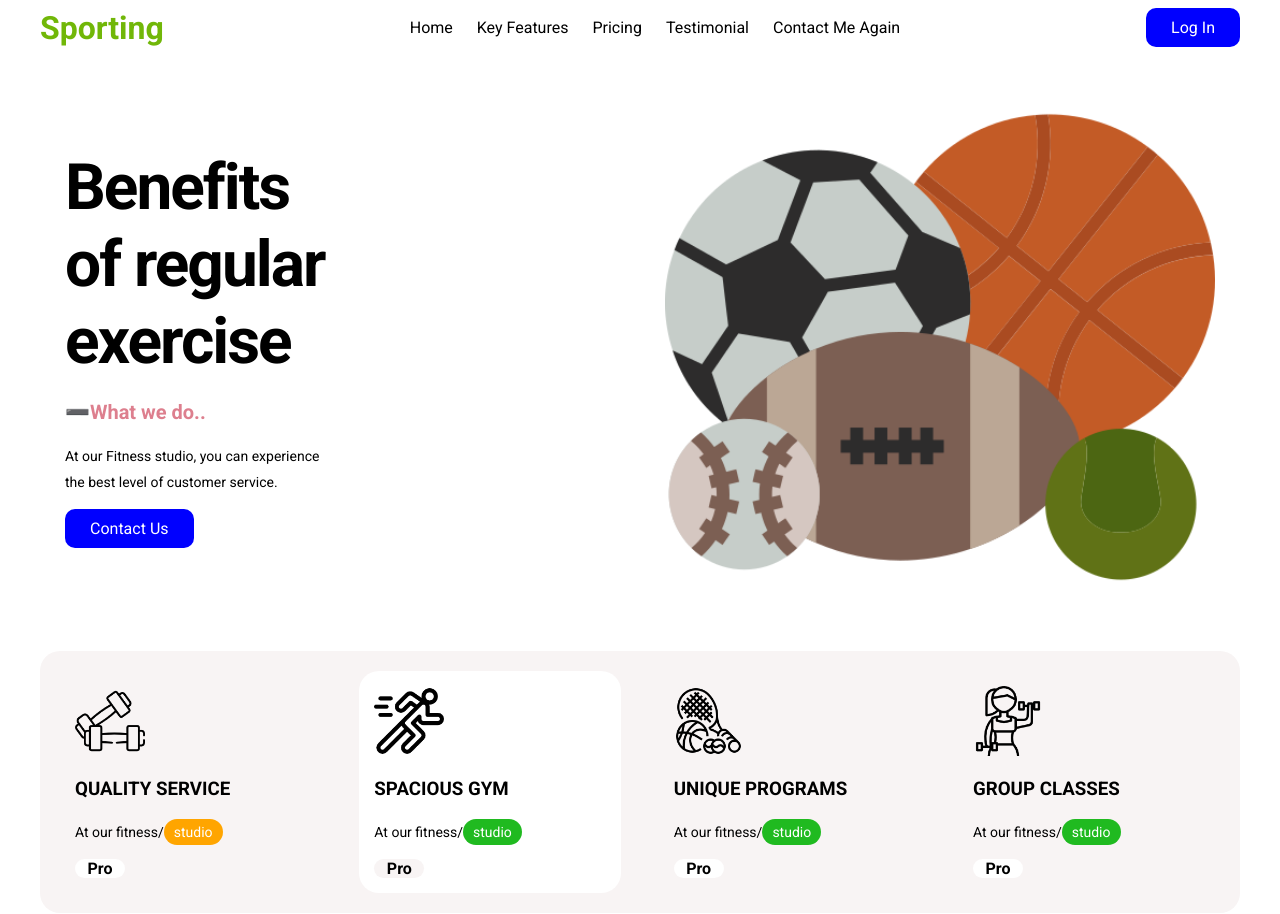
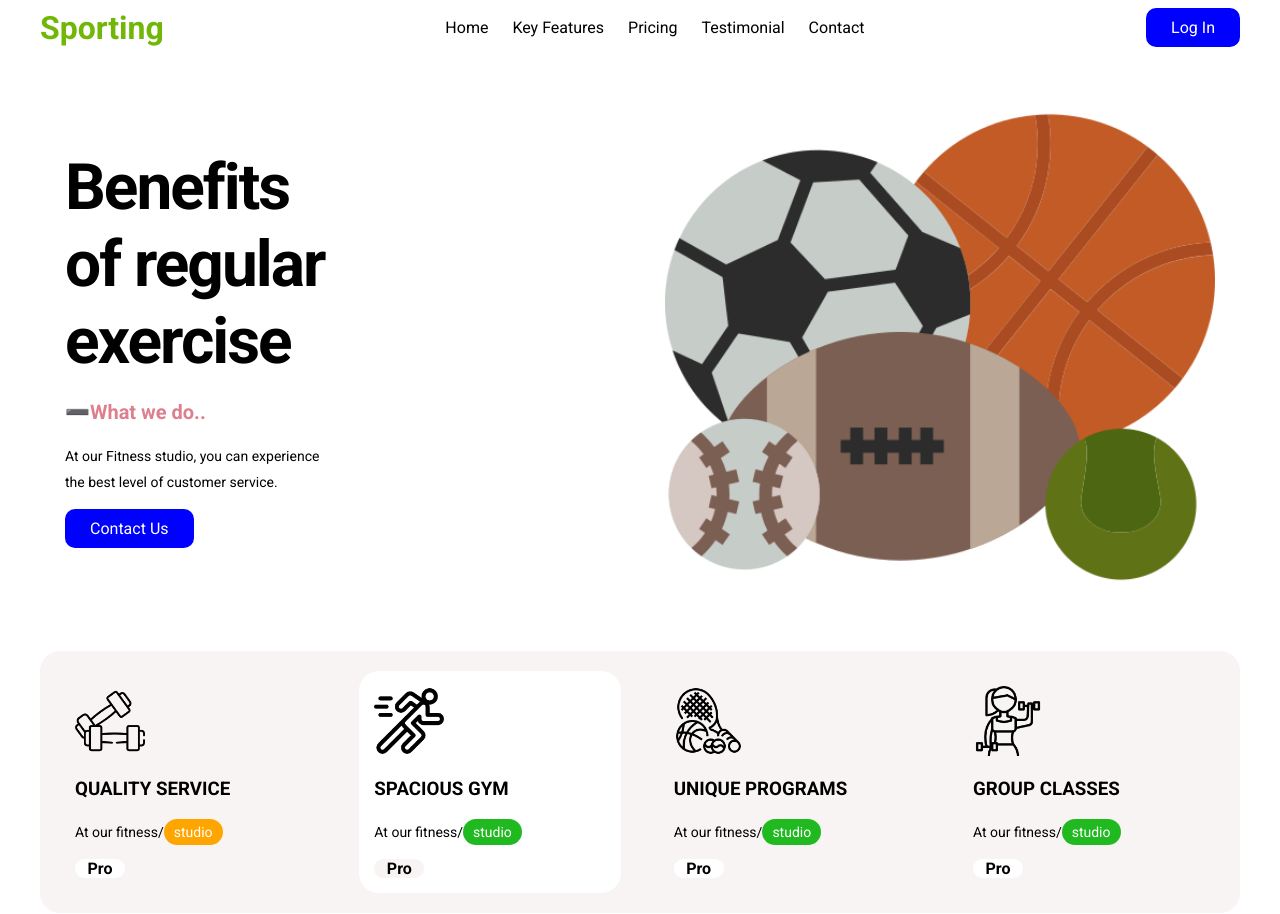
Before and after one commit to KhairiYusoff/Sports, a plain HTML site: page index.html in a window 1280 px wide. Drawn offline with Linux system fonts and the light colour scheme.

Commit message:
Finalize "Contact"

```diff
--- a/index.html
+++ b/index.html
@@ -25,7 +25,7 @@
                 <a href="">Key Features</a>
                 <a href="">Pricing</a>
                 <a href="">Testimonial</a>
-                <a href="">Contact Me Again</a>
+                <a href="">Contact</a>
             </div>
             <div class="login">
                 <a href="#" class="btn">Log In</a>
```
